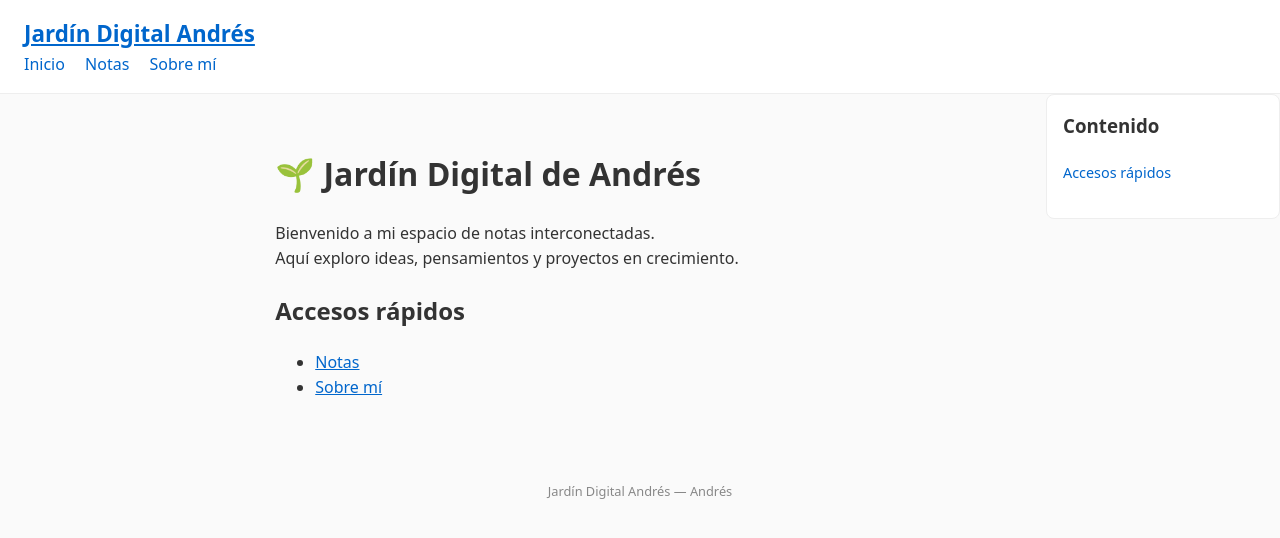
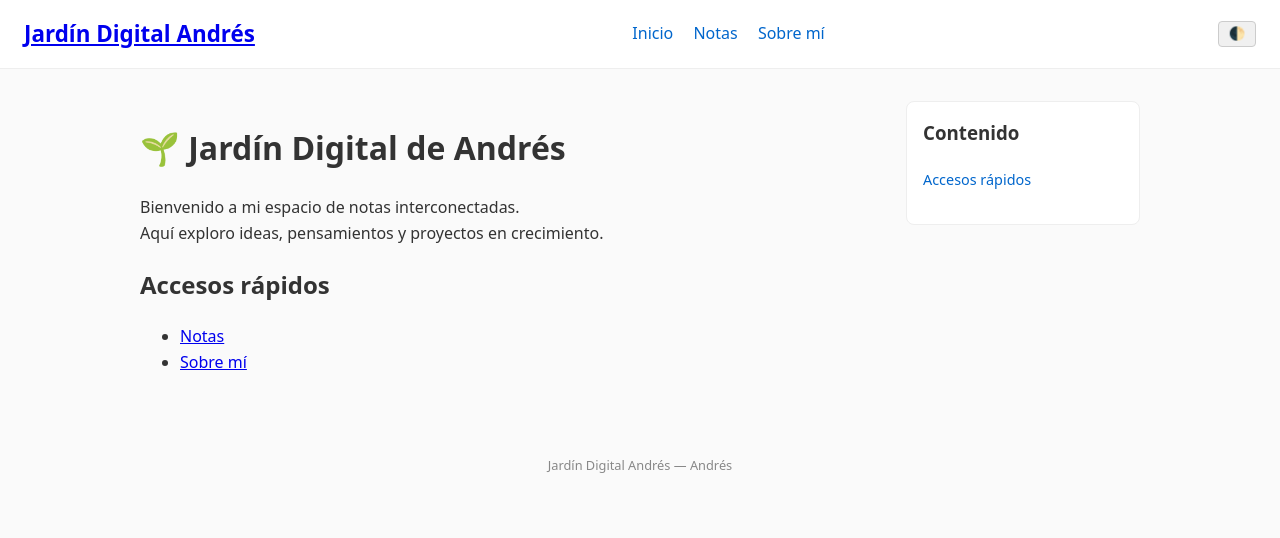
Before and after one commit to andrestttmmm/andrestttmmm.github.io, a Jekyll site: the page built from index.md, in a window 1280 px wide. Shown: the top 538 px of the page. Built offline with Jekyll 4.4.1, drawn with Linux system fonts in a browser that asks for light colours; our own code applies the rules of GitHub Pages for plain Markdown files.

Commit message:
Added dark mode

```diff
--- a/_layouts/default.html
+++ b/_layouts/default.html
@@ -7,15 +7,15 @@
   <link rel="stylesheet" href="/assets/style.css">
   {% seo %}
 </head>
-
 <body>
   <header>
     <h1><a href="/">{{ site.title }}</a></h1>
     <nav>
       <a href="/">Inicio</a>
       <a href="/notes/">Notas</a>
-      <a href="/about">Sobre mí</a>
+      <a href="/about/">Sobre mí</a>
     </nav>
+    <button id="theme-toggle">🌓</button>
   </header>
 
   <div class="container">
@@ -29,24 +29,21 @@
     </aside>
   </div>
 
-
   <footer>
     {{ site.title }} — {{ site.author }}
   </footer>
 
+  <!-- TOC Script -->
   <script>
     document.addEventListener("DOMContentLoaded", function () {
       const content = document.querySelector("main");
       const tocList = document.getElementById("toc-list");
-
       if (!content || !tocList) return;
 
       const headers = content.querySelectorAll("h2, h3");
-
       headers.forEach(header => {
         if (!header.id) {
-        header.id = header.textContent
-            .toLowerCase()
+          header.id = header.textContent.toLowerCase()
             .replace(/[^a-z0-9]+/g, "-")
             .replace(/(^-|-$)/g, "");
         }
@@ -63,5 +60,25 @@
       });
     });
   </script>
+
+  <!-- Theme toggle script -->
+  <script>
+    const toggle = document.getElementById("theme-toggle");
+    const body = document.body;
+
+    // Aplicar tema guardado en localStorage
+    if (localStorage.getItem('theme') === 'dark') {
+      body.classList.add('dark');
+    }
+
+    toggle.addEventListener('click', () => {
+      body.classList.toggle('dark');
+      if (body.classList.contains('dark')) {
+        localStorage.setItem('theme', 'dark');
+      } else {
+        localStorage.setItem('theme', 'light');
+      }
+    });
+  </script>
 </body>
 </html>
--- a/assets/style.css
+++ b/assets/style.css
@@ -1,3 +1,4 @@
+/* Estilos generales */
 body {
   font-family: system-ui, sans-serif;
   margin: 0;
@@ -11,6 +12,9 @@ header {
   background: #fff;
   border-bottom: 1px solid #eee;
   padding: 1rem 1.5rem;
+  display: flex;
+  justify-content: space-between;
+  align-items: center;
 }
 
 header h1 {
@@ -28,36 +32,24 @@ nav a:hover {
   text-decoration: underline;
 }
 
-main {
-  max-width: 750px;
-  margin: 2rem auto;
-  padding: 0 1rem;
-}
-
-h1, h2, h3 {
-  font-weight: 600;
-}
-
-a {
-  color: #0066cc;
-}
-
-footer {
-  text-align: center;
-  padding: 2rem;
-  font-size: 0.8rem;
-  color: #888;
-}
-
-pre, code {
-  background: #eee;
-  padding: 0.2rem 0.4rem;
+button#theme-toggle {
+  padding: 0.3rem 0.6rem;
+  cursor: pointer;
+  border: 1px solid #ccc;
+  background: #f0f0f0;
   border-radius: 4px;
 }
 
 .container {
   display: flex;
   gap: 2rem;
+  max-width: 1000px;
+  margin: 2rem auto;
+  padding: 0 1rem;
+}
+
+main {
+  flex: 1;
 }
 
 #toc {
@@ -86,6 +78,68 @@ pre, code {
   padding-left: 0;
 }
 
+footer {
+  text-align: center;
+  padding: 2rem;
+  font-size: 0.8rem;
+  color: #888;
+}
+
+pre, code {
+  background: #eee;
+  padding: 0.2rem 0.4rem;
+  border-radius: 4px;
+}
+
+/* Modo oscuro automático según preferencia del usuario */
+@media (prefers-color-scheme: dark) {
+  body {
+    background: #121212;
+    color: #e0e0e0;
+  }
+
+  header, #toc, footer {
+    background: #1e1e1e;
+    border-color: #333;
+  }
+
+  nav a, #toc a {
+    color: #66aaff;
+  }
+
+  pre, code, button#theme-toggle {
+    background: #2c2c2c;
+    color: #e0e0e0;
+    border-color: #555;
+  }
+}
+
+/* Modo oscuro manual con clase .dark */
+body.dark {
+  background: #121212;
+  color: #e0e0e0;
+}
+
+body.dark header,
+body.dark #toc,
+body.dark footer {
+  background: #1e1e1e;
+  border-color: #333;
+}
+
+body.dark nav a,
+body.dark #toc a {
+  color: #66aaff;
+}
+
+body.dark pre,
+body.dark code,
+body.dark button#theme-toggle {
+  background: #2c2c2c;
+  color: #e0e0e0;
+  border-color: #555;
+}
+
 @media (max-width: 900px) {
   #toc {
     display: none;
```
Lines whose indentation alone changed are shown as unchanged.
